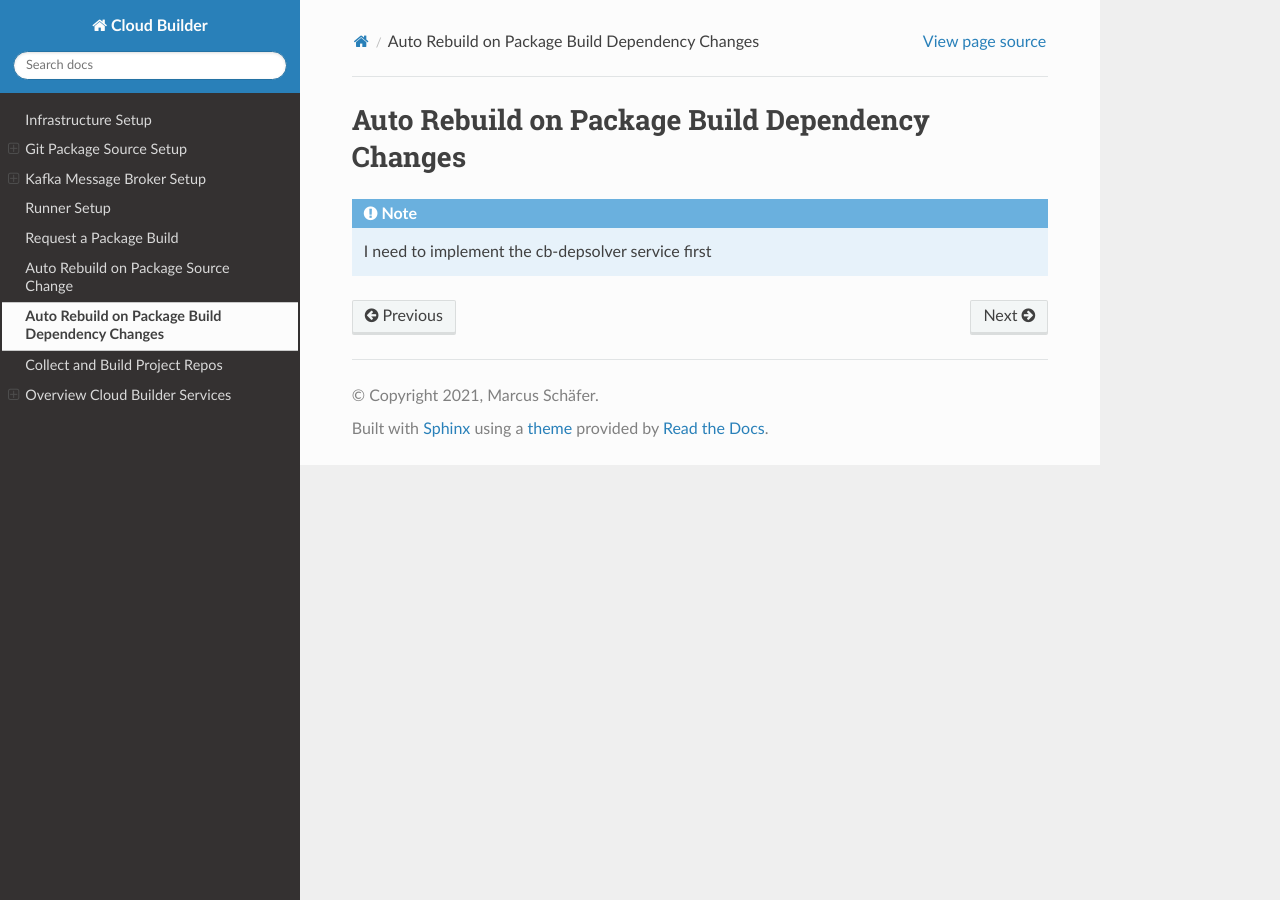
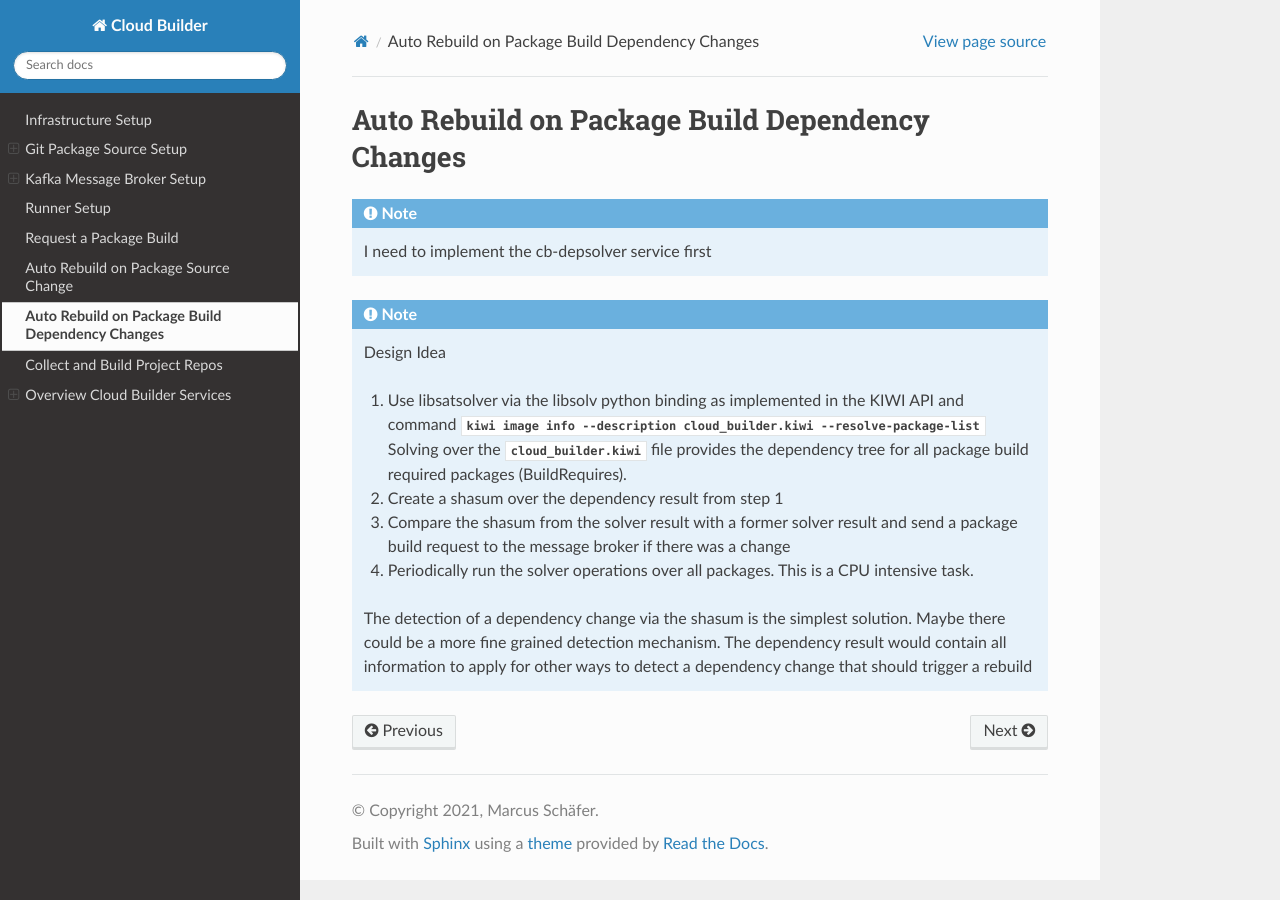
Before and after one commit to OSInside/cloud-builder, a Sphinx documentation site: the page built from doc/source/auto_rebuild_on_build_dependencies.rst, in a window 1280 px wide. Built offline with Sphinx 7.4.7 and the Read the Docs theme 2.0.0, drawn with Linux system fonts in a browser that asks for light colours.

Commit message:
Add design ideas for cb-collector and cb-depsolver

```diff
--- a/doc/source/auto_rebuild_on_build_dependencies.rst
+++ b/doc/source/auto_rebuild_on_build_dependencies.rst
@@ -6,3 +6,26 @@ Auto Rebuild on Package Build Dependency Changes
 .. note::
 
    I need to implement the cb-depsolver service first
+
+.. note:: Design Idea
+
+   1. Use libsatsolver via the libsolv python binding as
+      implemented in the KIWI API and command
+      `kiwi image info --description cloud_builder.kiwi --resolve-package-list`
+      Solving over the `cloud_builder.kiwi` file provides the dependency
+      tree for all package build required packages (BuildRequires).
+
+   2. Create a shasum over the dependency result from step 1
+
+   3. Compare the shasum from the solver result with a former solver
+      result and send a package build request to the message broker
+      if there was a change
+
+   4. Periodically run the solver operations over all packages.
+      This is a CPU intensive task.
+
+   The detection of a dependency change via the shasum is the simplest
+   solution. Maybe there could be a more fine grained detection
+   mechanism. The dependency result would contain all information
+   to apply for other ways to detect a dependency change that should
+   trigger a rebuild
```
Also changed, not shown: doc/source/collect_and_build_project_repos.rst (+17 -0 lines).
